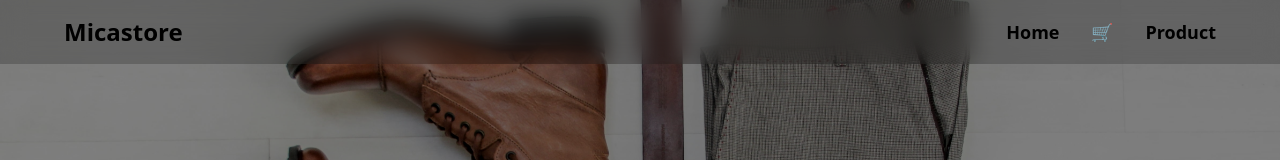
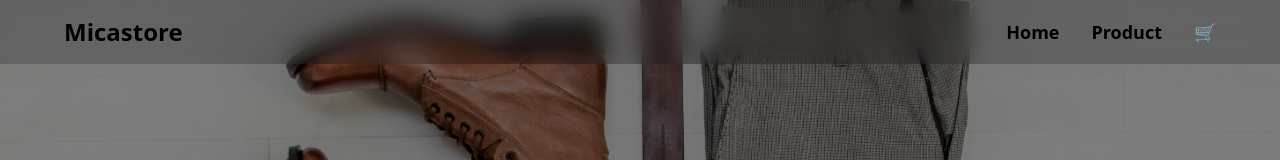
Before and after one commit to Gyandraa/Project-Ecommerce, a React (Vite) app: page / in a window 1280 px wide. Shown: the top 160 px of the page. Built offline with nearby package versions, Linux system fonts and the light colour scheme.

Commit message:
Finish for features in frontend, nex time i will add backend logic for this project

```diff
--- a/src/components/Navbar.jsx
+++ b/src/components/Navbar.jsx
@@ -14,11 +14,11 @@ export default function Navbar() {
             <Link className="hover:text-teal-400 transition" to="/">
               Home
             </Link>
-            <Link className="hover:bg-teal-400 transition" to="/cart">
-              🛒
-            </Link>
             <Link className="hover:text-teal-400 transition" to="/product">
               Product
+            </Link>
+            <Link className=" transition" to="/cart">
+              🛒
             </Link>
           </div>
           <button
@@ -43,17 +43,17 @@ export default function Navbar() {
               Home
             </Link>
             <Link
+            onClick={() => setOpen(false)}
+            className="hover:bg-teal-400 transition"
+            to="/product">
+              Product
+            </Link>
+            <Link
               onClick={() => setOpen(false)}
               className="hover:bg-teal-700/20 transition"
               to="/cart"
             >
               🛒
-            </Link>
-            <Link
-            onClick={() => setOpen(false)}
-            className="hover:bg-teal-400 transition"
-            to="/product">
-              Product
             </Link>
           </div>
         </div>
--- a/src/pages/ProductsDetail.jsx
+++ b/src/pages/ProductsDetail.jsx
@@ -65,7 +65,9 @@ export default function ProductsDetail() {
   const addToCart = (product) => {
     const cart = JSON.parse(localStorage.getItem("CartItems")) || [];
     localStorage.setItem("CartItems", JSON.stringify([...cart, product]));
-    alert("Produk berhasil ditambahkan ke keranjang");
+    const Timeout = setTimeout(() => {
+      alert("Berhasil ditambahkan", Timeout)
+    }, 1000)
   };
 
   useEffect(() => {
```
